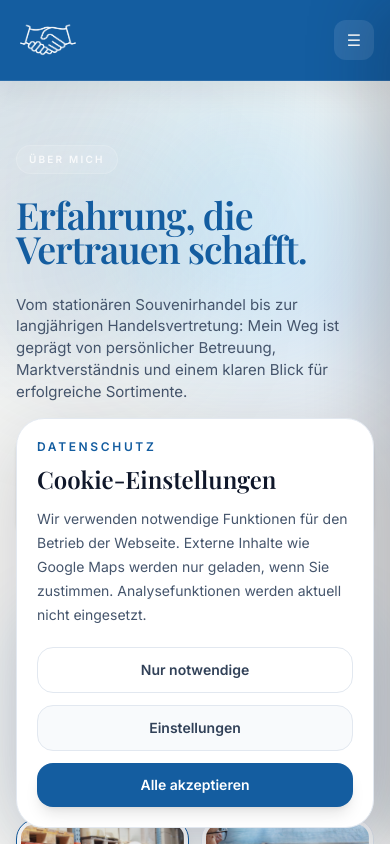
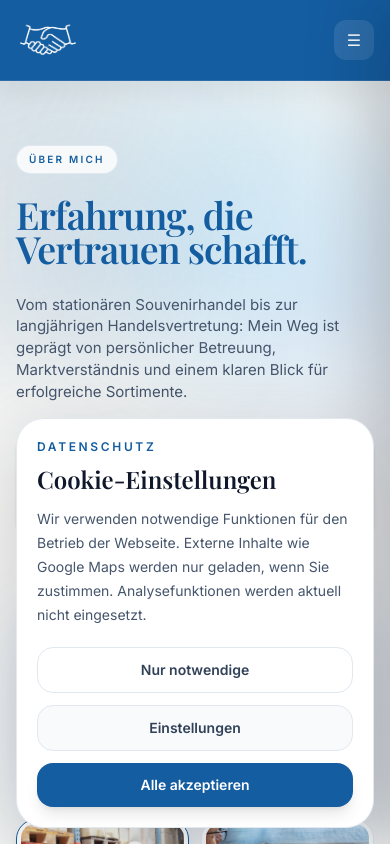
Before and after one commit to Lard912/handelsvertretung-amend, a Next.js app: page /ueber-mich in a window 390 px wide. Shown: the top 844 px of the page. Built offline with nearby package versions, Linux system fonts and the light colour scheme.

Commit message:
Fix mobile hero background overlay

```diff
--- a/app/ueber-mich/page.tsx
+++ b/app/ueber-mich/page.tsx
@@ -246,8 +246,8 @@ export default function UeberMichPage() {
 
         <div className="relative z-20 mx-auto grid w-full max-w-[1600px] gap-12 lg:grid-cols-[1.05fr_0.95fr] lg:items-center">
           <Reveal className="w-full max-w-none min-[1024px]:max-w-[672px]">
-        <p className="inline-flex rounded-full border border-white/15 bg-white/10 px-3 py-1.5 text-[10px] font-semibold uppercase tracking-[0.22em] text-white/80 backdrop-blur min-[600px]:px-4 min-[600px]:py-2 min-[600px]:text-xs min-[600px]:tracking-[0.28em]">
-              Über mich
+            <p className="inline-flex rounded-full border border-[#145da0]/10 bg-white/80 px-3 py-1.5 text-[10px] font-semibold uppercase tracking-[0.22em] text-[#145da0] backdrop-blur min-[600px]:px-4 min-[600px]:py-2 min-[600px]:text-xs min-[600px]:tracking-[0.28em]">
+               Über mich
             </p>
 
             <p
```
